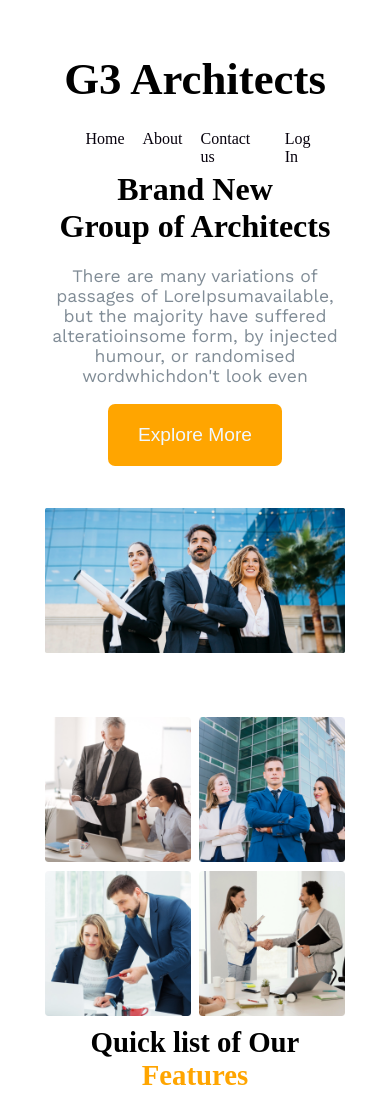
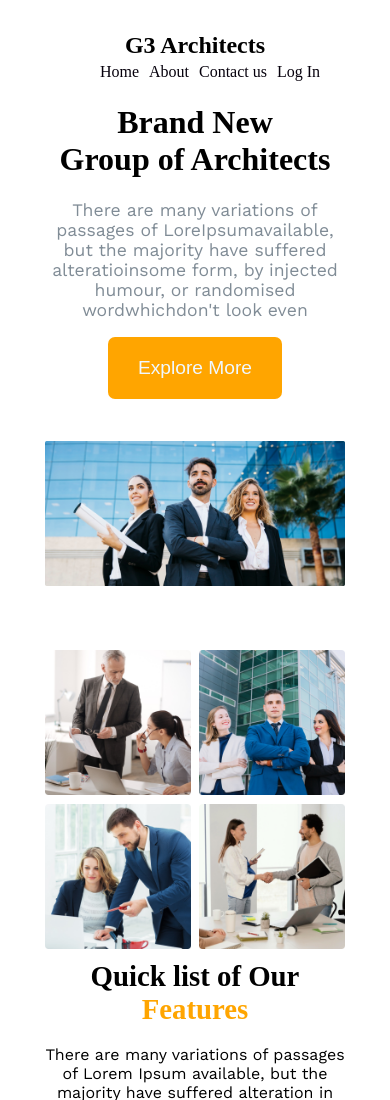
Before and after one commit to hossain71hero/g3-architects-projects, a plain HTML site: page index.html in a window 390 px wide. Shown: the top 1100 px of the page. Drawn offline with nearby package versions, Linux system fonts and the light colour scheme.

Commit message:
final push

```diff
--- a/responsive.css
+++ b/responsive.css
@@ -2,6 +2,12 @@
     .header {
 
         flex-direction: column;
+    }
+    .Loguheader h3 {
+        font-size: 1.5rem;
+    }
+    .Menuheader ul li {
+        margin-right: 10px;
     }
     .Menuheader ul li a {
         font-size: 1rem;
@@ -13,10 +19,7 @@
         font-size: 2rem;
 
     }
-    .Menuheader ul li {
 
-        margin-right: 18px;
-    }
     .Menuheader ul {
 
         margin: -20px 0px;
```
